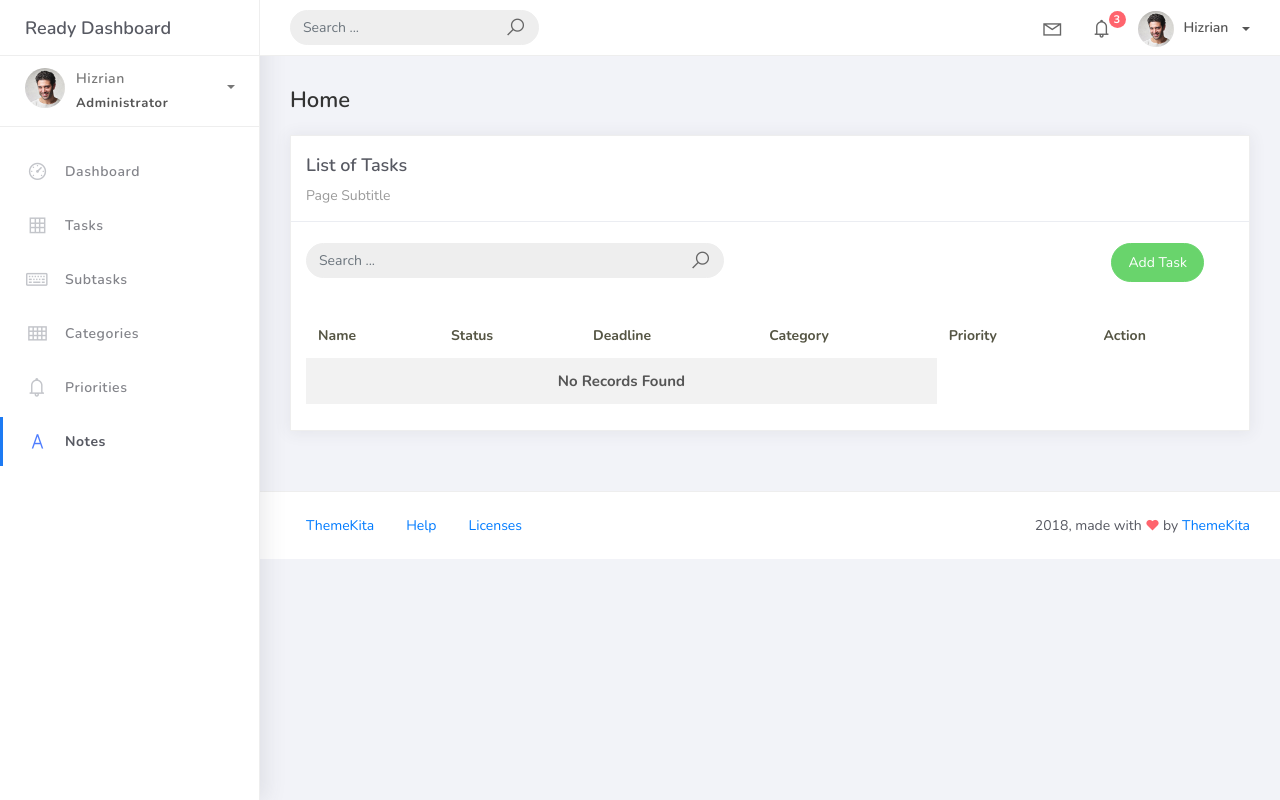
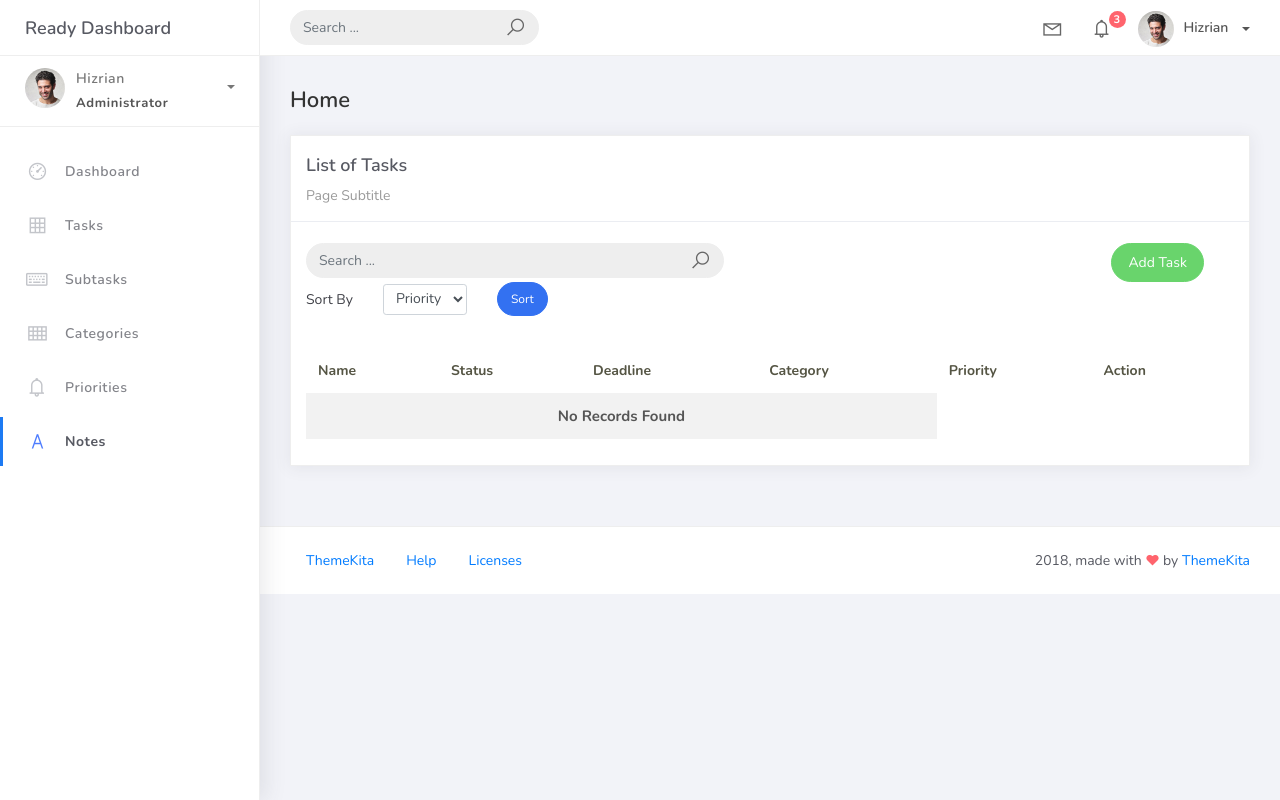
Before and after one commit to ethanestoya/Hangarin, a Django app: template hangarin/templates/task_list.html in a window 1280 px wide. Run offline with Django 3.2, Linux system fonts and the light colour scheme; the template is opened without the code that fills it, so the values that code supplies are empty; some libraries are stand-ins or nearby versions.

Commit message:
Feature: Add Sorting

```diff
--- a/hangarin/hangarin/settings.py
+++ b/hangarin/hangarin/settings.py
@@ -38,8 +38,13 @@ INSTALLED_APPS = [
     'django.contrib.sessions',
     'django.contrib.messages',
     'django.contrib.staticfiles',
+    'django.contrib.sites',
     'taskmanager',
     'widget_tweaks',
+
+    'allauth',
+    'allauth.account',
+    'allauth.socialaccount',
 ]
 
 MIDDLEWARE = [
@@ -48,6 +53,7 @@ MIDDLEWARE = [
     'django.middleware.common.CommonMiddleware',
     'django.middleware.csrf.CsrfViewMiddleware',
     'django.contrib.auth.middleware.AuthenticationMiddleware',
+    'allauth.account.middleware.AccountMiddleware',
     'django.contrib.messages.middleware.MessageMiddleware',
     'django.middleware.clickjacking.XFrameOptionsMiddleware',
 ]
--- a/hangarin/templates/task_list.html
+++ b/hangarin/templates/task_list.html
@@ -34,6 +34,28 @@
                 </div>
               </div>
             </div>
+
+          <div class="col-md-12">
+            <form method="get" class="row g-2 align-items-center">
+              <div class="col-auto">
+                <label for="smallSelect" class="col-form-label">Sort By</label>
+              </div>
+              <div class="col-auto">
+                <select class="form-control form-control-sm" id="smallSelect" name="sort_by">
+                  <option value="priorityFK__priority_name"
+                  {% if request.GET.sort_by == "priorityFK__priority_name" %} selected {% endif %}
+                  >Priority</option>
+                  <option value="status"
+                  {% if request.GET.sort_by == "status" %} selected {% endif %}
+                  >Status</option>
+                </select>
+              </div>
+              <div class="col-auto">
+                <button type="submit" class="btn btn-primary btn-sm btn-rounded">Sort</button>
+              </div>
+            </form>
+          </div>
+
           <div class="card-body">
             <table class="table table-striped mt-3">
               <thead>
```
Also changed, not shown: hangarin/taskmanager/views.py (+9 -0 lines), hangarin/db.sqlite3.
